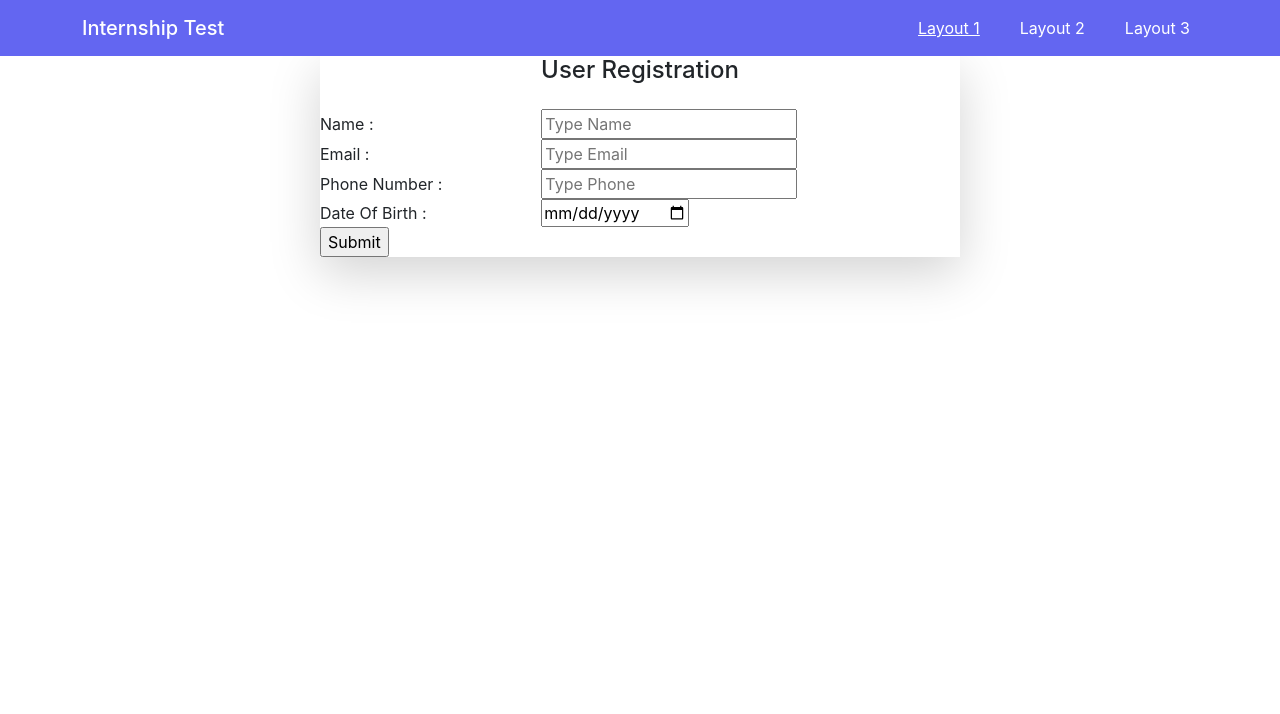
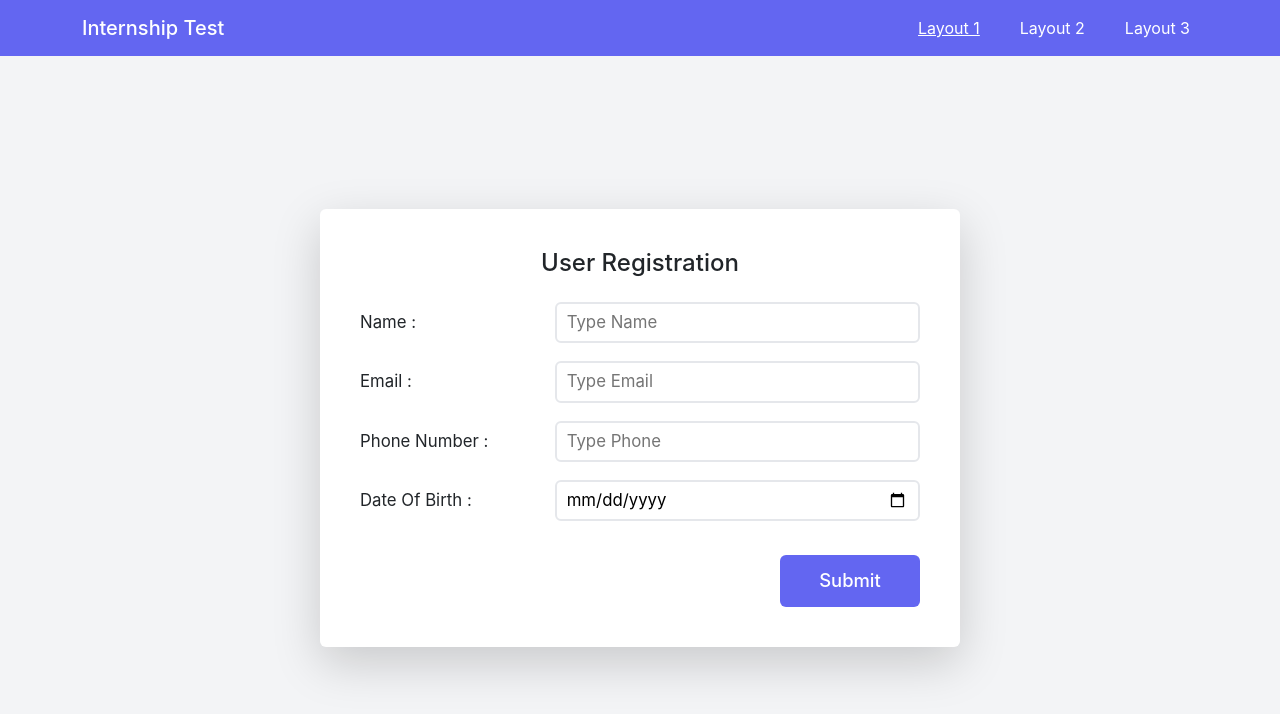
Before and after one commit to zubayer-salehin/Internship-Assessment, a React (Create React App) app: page / in a window 1280 px wide. Shown: the top 714 px of the page. Built offline with nearby package versions, Linux system fonts and the light colour scheme.

Commit message:
layout 1 page done

```diff
--- a/src/App.css
+++ b/src/App.css
@@ -28,3 +28,91 @@
 }
 
 /* Navbar CSS End */
+
+/* Layout 1 CSS Start */
+
+.shadow-lg {
+    --tw-shadow: 0 10px 15px -3px rgb(0 0 0 / 0.1), 0 4px 6px -4px rgb(0 0 0 / 0.1);
+    --tw-shadow-colored: 0 10px 15px -3px var(--tw-shadow-color), 0 4px 6px -4px var(--tw-shadow-color);
+    box-shadow: var(--tw-ring-offset-shadow, 0 0 #0000), var(--tw-ring-shadow, 0 0 #0000), var(--tw-shadow);
+}
+
+.screen-width-height {
+    width: 100vw;
+    height: calc(100vh - 56px);
+}
+
+.screen-backgroud {
+    background-color: #f3f4f6;
+}
+
+.registerBox {
+    background-color: white;
+    padding: 40px;
+    border-radius: 0.375rem;
+}
+
+[type="text"],
+[type="email"],
+[type="number"],
+[type="date"] {
+    width: 100%;
+    border-radius: 0.375rem;
+    border: 2px solid #e5e7eb;
+    font-size: 1.05rem;
+    outline: none;
+    padding: 6px 10px;
+}
+
+[type="text"]:focus {
+    border: 2px solid #6366f1;
+}
+
+[type="email"]:focus {
+    border: 2px solid #6366f1;
+}
+
+[type="number"]:focus {
+    border: 2px solid #6366f1;
+}
+
+[type="date"]:focus {
+    border: 2px solid #6366f1;
+}
+
+.label {
+    font-size: 1.05rem;
+}
+
+.submitBtnBox {
+    text-align: right;
+    margin-top: 16px;
+}
+
+.submitBtn {
+    width: 25%;
+    padding: 12px 0px;
+    border: 0px;
+    background-color: #6366f1;
+    color: white;
+    border-radius: 0.375rem;
+    font-size: 1.15rem;
+    font-weight: 500;
+}
+
+.errorMessage {
+    width: 100%;
+    height: 18px;
+}
+
+.label-alt {
+    display: flex;
+    align-items: center;
+    font-size: 10px;
+    color: rgb(244, 50, 50);
+    margin-bottom: 3px;
+    margin-left: 5px;
+    font-weight: 700;
+}
+
+/* Layout 1 CSS End */
```
